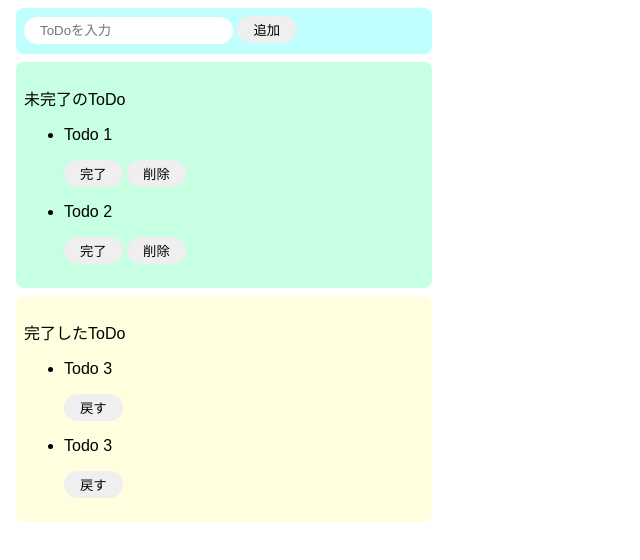
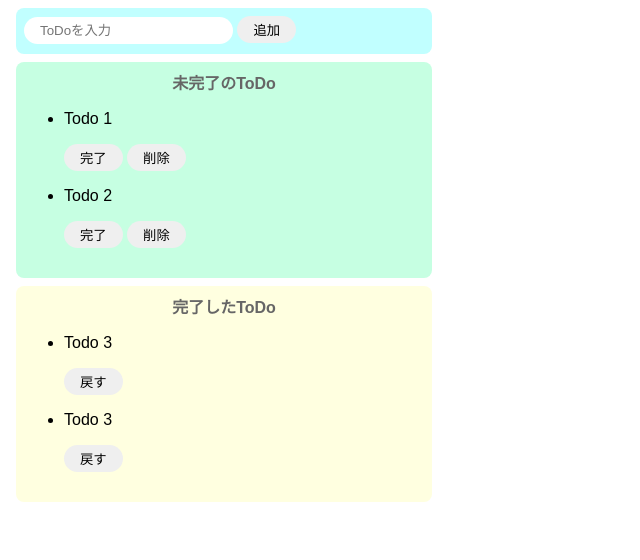
Before and after one commit to koyamal/CSBox-TEST, a website built with Parcel: page index.html in a window 1280 px wide. Shown: the whole page, without its empty margins (0-640 px from the left). Built offline with nearby package versions, Linux system fonts and the light colour scheme.

Commit message:
Add style to title

```diff
--- a/index.html
+++ b/index.html
@@ -10,7 +10,7 @@
       <button>追加</button>
     </div>
     <div class="impomplete-area">
-      <p>未完了のToDo</p>
+      <p class="title">未完了のToDo</p>
       <ul>
         <li>
           <div>
@@ -27,7 +27,7 @@
       </ul>
     </div>
     <div class="complete-area">
-      <p>完了したToDo</p>
+      <p class="title">完了したToDo</p>
       <ul>
         <li>
           <div>
--- a/src/styles.css
+++ b/src/styles.css
@@ -47,3 +47,10 @@ button:hover {
   margin: 8px;
   border-radius: 8px;
 }
+
+.title {
+  text-align: center;
+  margin-top: 0;
+  font-weight: bold;
+  color: #666;
+}
```
